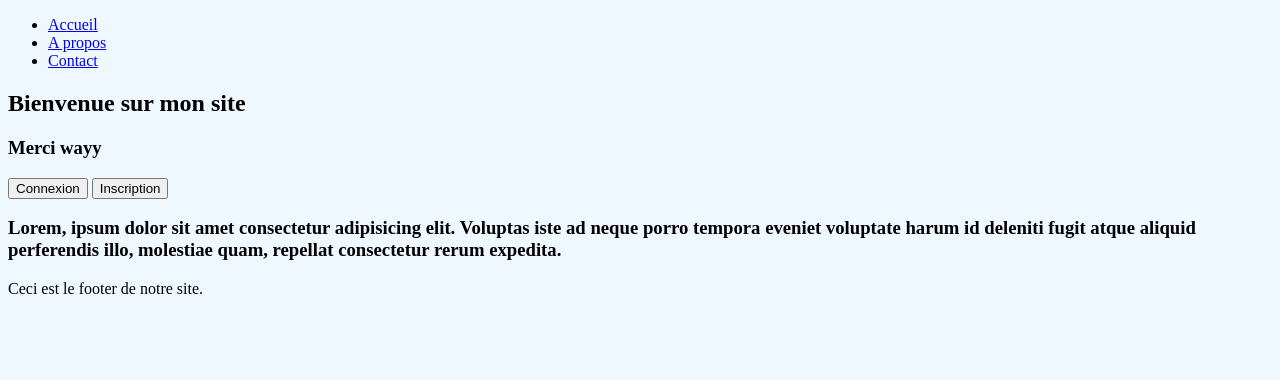
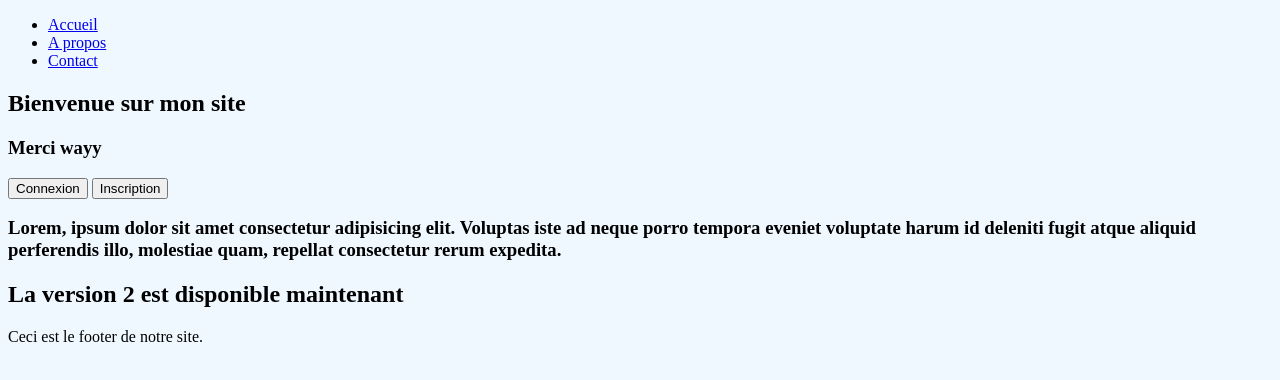
Before and after one commit to Amar233-ui/dic1-project-git, a plain HTML site: page amar.html in a window 1280 px wide. Drawn offline with Linux system fonts and the light colour scheme.

Commit message:
version2

```diff
--- a/amar.html
+++ b/amar.html
@@ -29,6 +29,9 @@
 
     <h3>Lorem, ipsum dolor sit amet consectetur adipisicing elit. Voluptas iste ad neque porro tempora eveniet voluptate harum id deleniti fugit atque aliquid perferendis illo, molestiae quam, repellat consectetur rerum expedita.</h3>
 
+
+    <h2>La version 2 est disponible maintenant</h2>
+
     <footer>Ceci est le footer de notre site.</footer>
 </body>
 </html>
```
